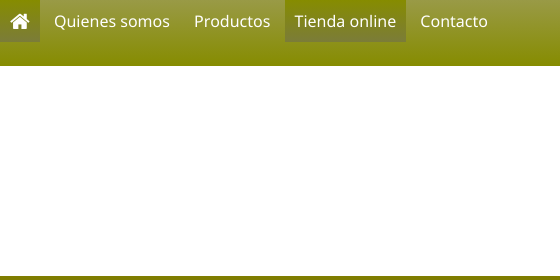
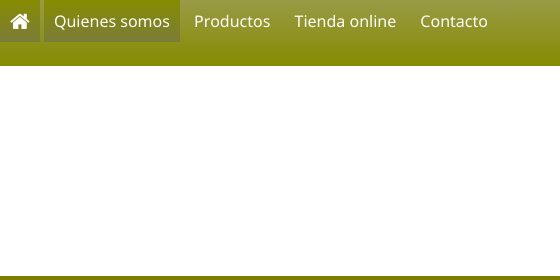
Before and after one commit to jmarcoslc/DAW-DIU-PR2, a plain HTML site: page src/quienes_somos.html in a window 1280 px wide. Shown: the top 280 px of the page, 0-560 px from the left. Drawn offline with Linux system fonts and the light colour scheme.

Commit message:
Arreglado un fallo

```diff
--- a/src/quienes_somos.html
+++ b/src/quienes_somos.html
@@ -16,11 +16,11 @@
 						<ul>
 							<li><a href="index.html"><i class="fa fa-home fa-lg" aria-hidden="true"></i></a></li>
 
-							<li><a href="quienes_somos.html">Quienes somos</a></li>
+							<li><a class="menu-activo" href="quienes_somos.html">Quienes somos</a></li>
 
 							<li><a href="nuestros_productos.html">Productos</a></li>
 
-							<li><a class="menu-activo" href="tienda.html">Tienda online</a></li>
+							<li><a href="tienda.html">Tienda online</a></li>
 
 							<li><a href="contacto.html">Contacto</a></li>
 
```
